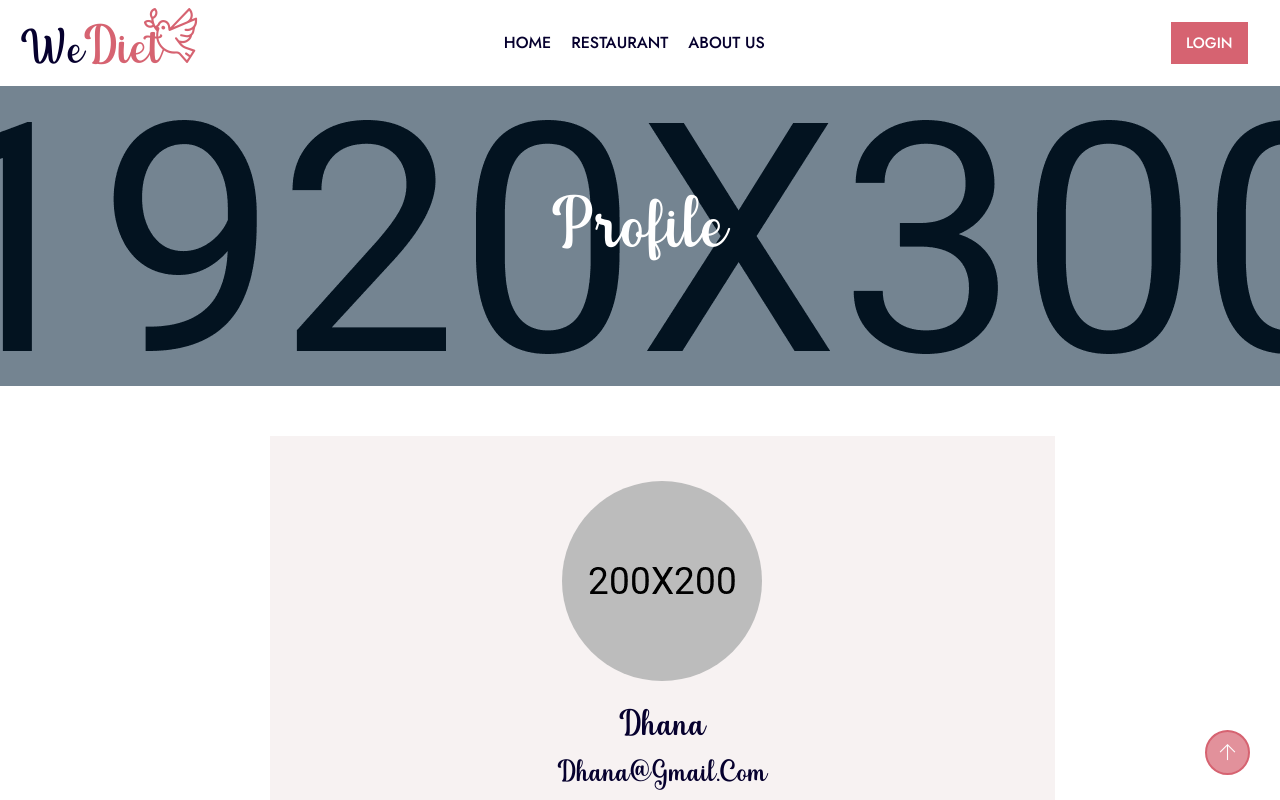
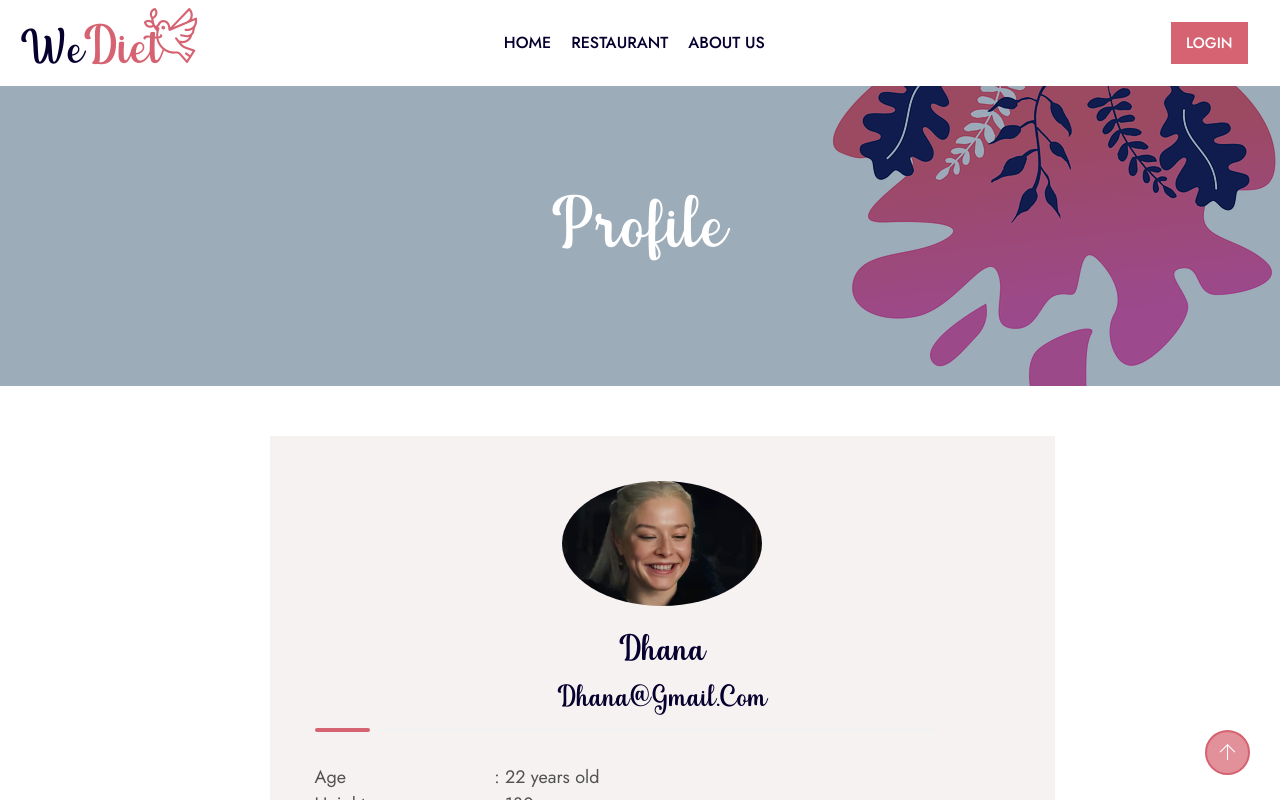
Before and after one commit to zephyrzth/wdiet-fe, a React (Create React App) app: page /profile in a window 1280 px wide. Shown: the top 800 px of the page. Built offline with nearby package versions, Linux system fonts and the light colour scheme.

Commit message:
feat(profile): add background profile

```diff
--- a/src/main-component/Profile/index.js
+++ b/src/main-component/Profile/index.js
@@ -5,7 +5,7 @@ import PageTitle from '../../components/pagetitle'
 import Navbar2 from '../../components/Navbar2';
 import Scrollbar from '../../components/scrollbar'
 import Footer from '../../components/footer/Footer';
-import about from '../../images/blog/about-widget.jpg'
+import about from '../../images/wediet/profile.jpeg'
 import profile from '../../api/profile'
 
 const ProfilePage = () => {
--- a/src/sass/components/_page-title.scss
+++ b/src/sass/components/_page-title.scss
@@ -1,7 +1,7 @@
 
 // wpo-page-title
 .wpo-page-title{
-    background: url(../../images/page-title.jpg) no-repeat center top / cover;
+    background: url(../../images/wediet/bg_profile.png) no-repeat center top / cover;
     min-height: 300px;
     position: relative;
     display: flex;
```
Also changed, not shown: src/components/CoupleSection/CoupleSection.js (+4 -4 lines), src/images/wediet/bg_profile.png (added), src/images/wediet/profile.jpeg (added).
